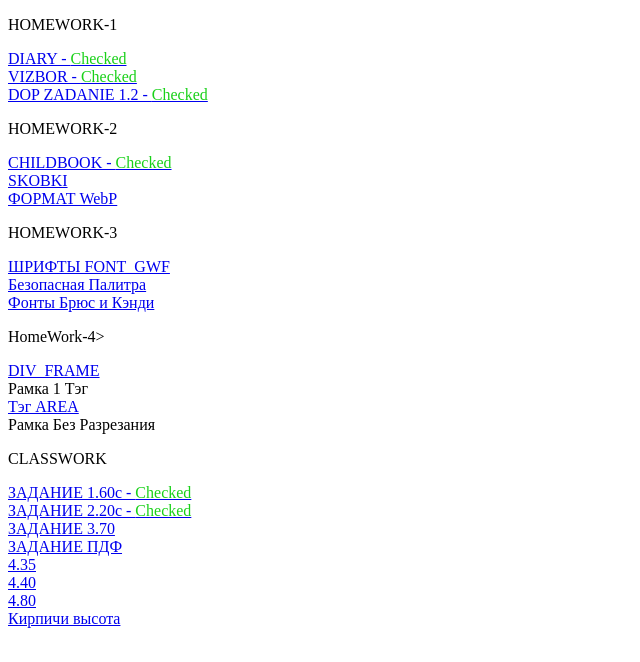
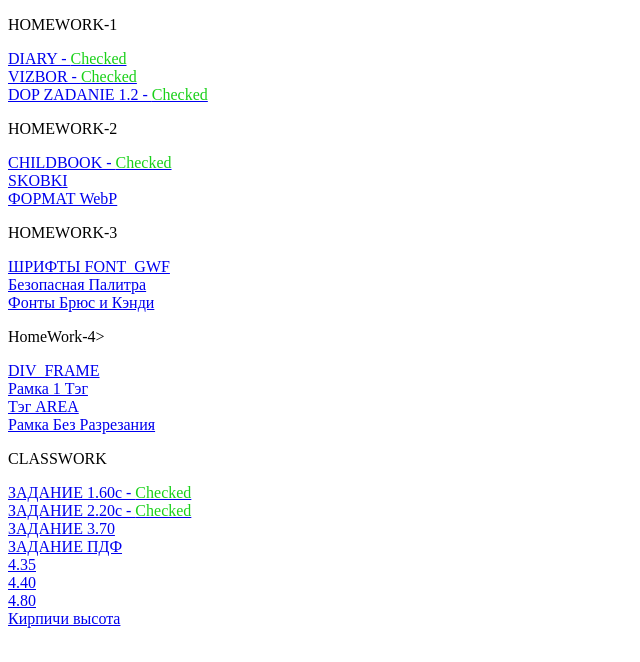
Before and after one commit to JeckJonnyQ/Reut_Vladislav, a plain HTML site: page index.html in a window 1280 px wide. Shown: the whole page, without its empty margins (0-640 px from the left). Drawn offline with Linux system fonts and the light colour scheme.

Commit message:
Описка

```diff
--- a/index.html
+++ b/index.html
@@ -25,9 +25,9 @@
 
     <p>HomeWork-4></p>
     <a href="HomeWork-4/DIV_FRAME.html">DIV_FRAME</a><br>
-    <a href="HomeWork-4/HomeWork-Dop4/4_1.html"></a>Рамка 1 Тэг<br>
+    <a href="HomeWork-4/HomeWork-Dop4/4_1.html">Рамка 1 Тэг</a><br>
     <a href="HomeWork-4/HomeWork-Dop4/4_2_AREA.html">Тэг AREA</a><br>
-    <a href="HomeWork-4/HomeWork-Dop4/4_3.html"></a>Рамка Без Разрезания<br>
+    <a href="HomeWork-4/HomeWork-Dop4/4_3.html">Рамка Без Разрезания</a><br>
 
     <p>CLASSWORK</p>
     <a href="ClassWork/1.60c.html">ЗАДАНИЕ 1.60с - <span style="color: rgb(25, 209, 25);">Checked</span></a><br>
```
Also changed, not shown: HomeWork-4/HomeWork-Dop4/4_1.html (+0 -1 lines).
